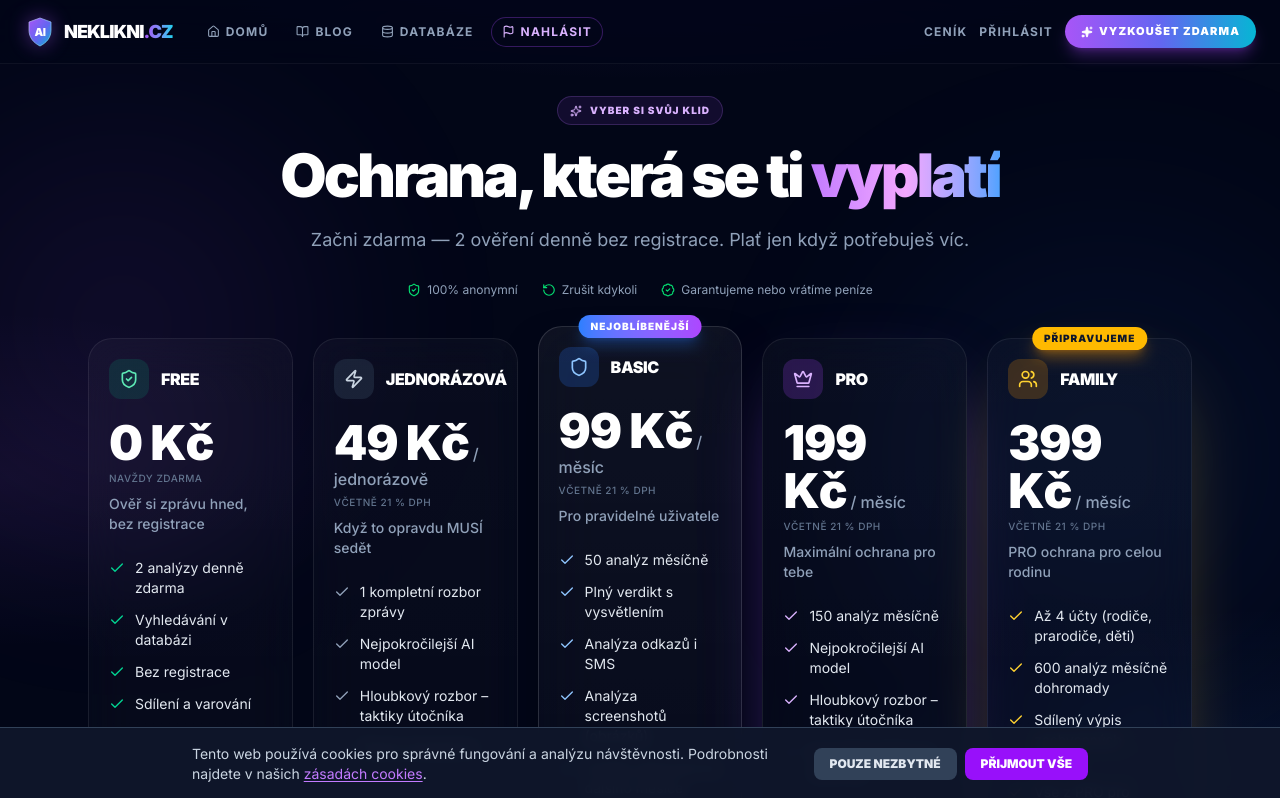
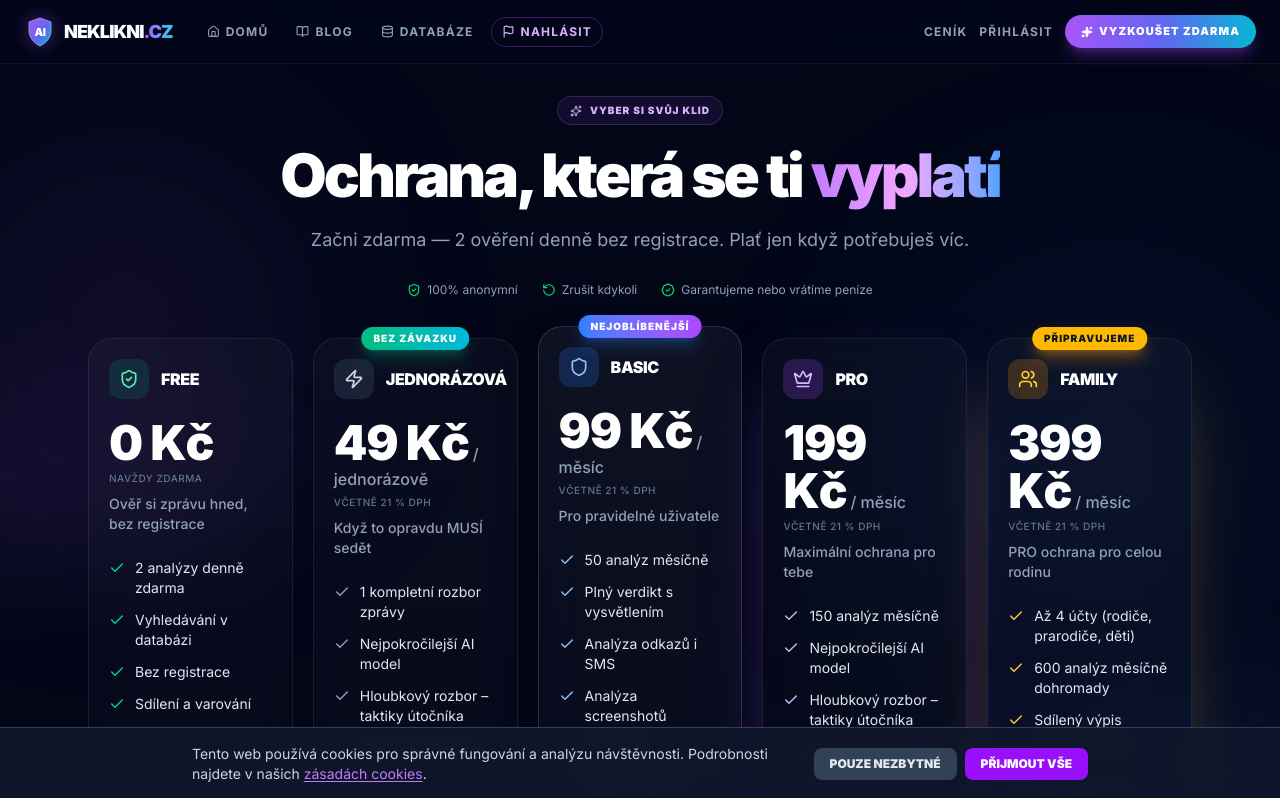
Before and after one commit to Rega85/neklikni.cz, a Next.js app: page /pricing in a window 1280 px wide. Shown: the top 798 px of the page. Built offline with nearby package versions, Linux system fonts and the light colour scheme; no server answers.

Commit message:
feat(pricing): add 'Bez závazku' badge to JEDNORÁZOVÁ tier
Stejný styl jako 'Nejoblíbenější' u BASIC, emerald→cyan gradient
místo modrofialové. PlanCard type rozšířen o badge/badgeClass
pro znovupoužití. Výška/zarovnání karet nedotčena — absolutní pozice.

```diff
--- a/app/pricing/page.tsx
+++ b/app/pricing/page.tsx
@@ -19,6 +19,8 @@ type PlanCard = {
   cta: string;
   popular?: boolean;
   comingSoon?: boolean;
+  badge?: string;
+  badgeClass?: string;
   features: string[];
 };
 
@@ -32,6 +34,8 @@ const PLANS: PlanCard[] = [
     icon: Zap,
     accent: "slate",
     cta: "Koupit 1 analýzu",
+    badge: "Bez závazku",
+    badgeClass: "bg-gradient-to-r from-emerald-500 to-cyan-500 text-white shadow-lg shadow-emerald-500/30",
     features: [
       "1 kompletní rozbor zprávy",
       "Nejpokročilejší AI model",
@@ -354,6 +358,11 @@ export default function PricingPage() {
                     Připravujeme
                   </div>
                 )}
+                {p.badge && (
+                  <div className={`absolute -top-3 left-1/2 -translate-x-1/2 text-[10px] font-black uppercase tracking-widest px-3 py-1 rounded-full whitespace-nowrap ${p.badgeClass}`}>
+                    {p.badge}
+                  </div>
+                )}
 
                 <div className="flex items-center gap-3 mb-5 min-w-0">
                   <div className={`${styles.iconBg} ${styles.iconColor} p-2.5 rounded-xl shrink-0`}>
```
